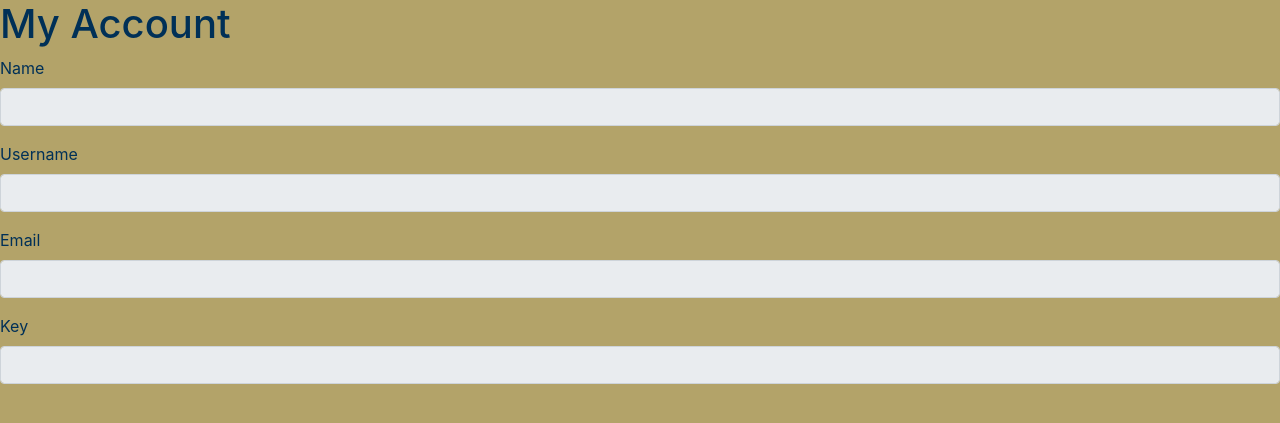
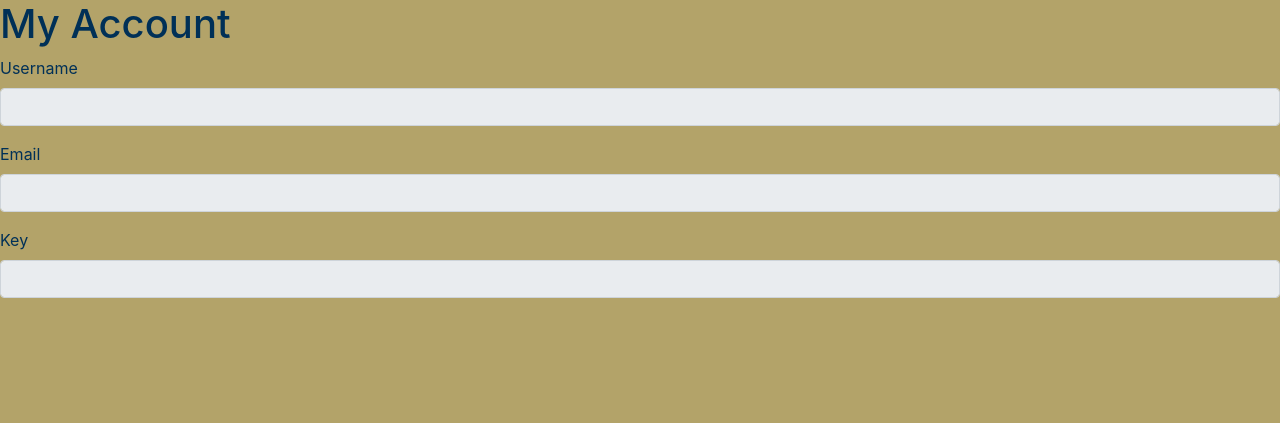
Before and after one commit to ephraimkwon/BuzzCoin, a Flask app: page /account in a window 1280 px wide. Shown: the part 56-479 px from the top of the page. Run offline with Flask 2, Linux system fonts and the light colour scheme; some libraries are stand-ins or nearby versions.

Commit message:
update account

```diff
--- a/buzzcoin/templates/account.html
+++ b/buzzcoin/templates/account.html
@@ -5,16 +5,12 @@
 
 <form>
   <div class="form-group">
-    <label>Name</label>
-    <input type="email" class="form-control" id="exampleInputEmail1" aria-describedby="emailHelp" value="{{ current_user.name }}" disabled=True>
-  </div>
-  <div class="form-group">
     <label>Username</label>
     <input type="email" class="form-control" id="exampleInputEmail1" aria-describedby="emailHelp" value="{{ current_user.username }}" disabled=True>
   </div>
   <div class="form-group">
     <label>Email</label>
-    <input type="email" class="form-control" id="exampleInputEmail1" aria-describedby="emailHelp" value="{{ current_user.email }}" disabled=True>
+    <input type="email" class="form-control" id="exampleInputEmail1" aria-describedby="emailHelp" value="{{ current_user.email_address }}" disabled=True>
   </div>
   <div class="form-group">
     <label>Key</label>
```
